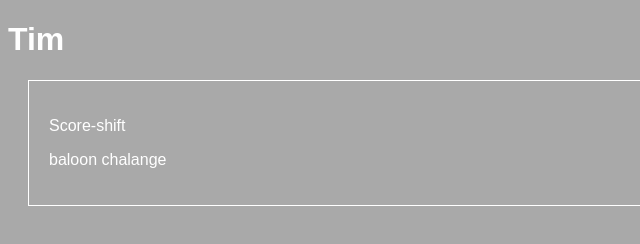
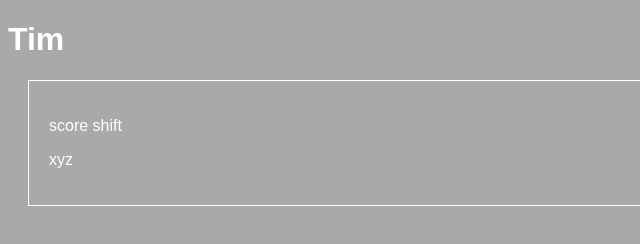
Before and after one commit to tjkue/score-shift, a plain HTML site: page index.html in a window 1280 px wide. Shown: the full height of the page, 0-640 px from the left. Drawn offline with Linux system fonts and the light colour scheme.

Commit message:
Update index.html

```diff
--- a/index.html
+++ b/index.html
@@ -24,8 +24,8 @@
 
 <!-- Container to display the words "Score-shift" and "baloon chalange" -->
 <div class="container">
-    <p>Score-shift</p>
-    <p>baloon chalange</p>
+    <p>score shift</p>
+    <p>xyz</p>
 </div>
 
 </body>
```
